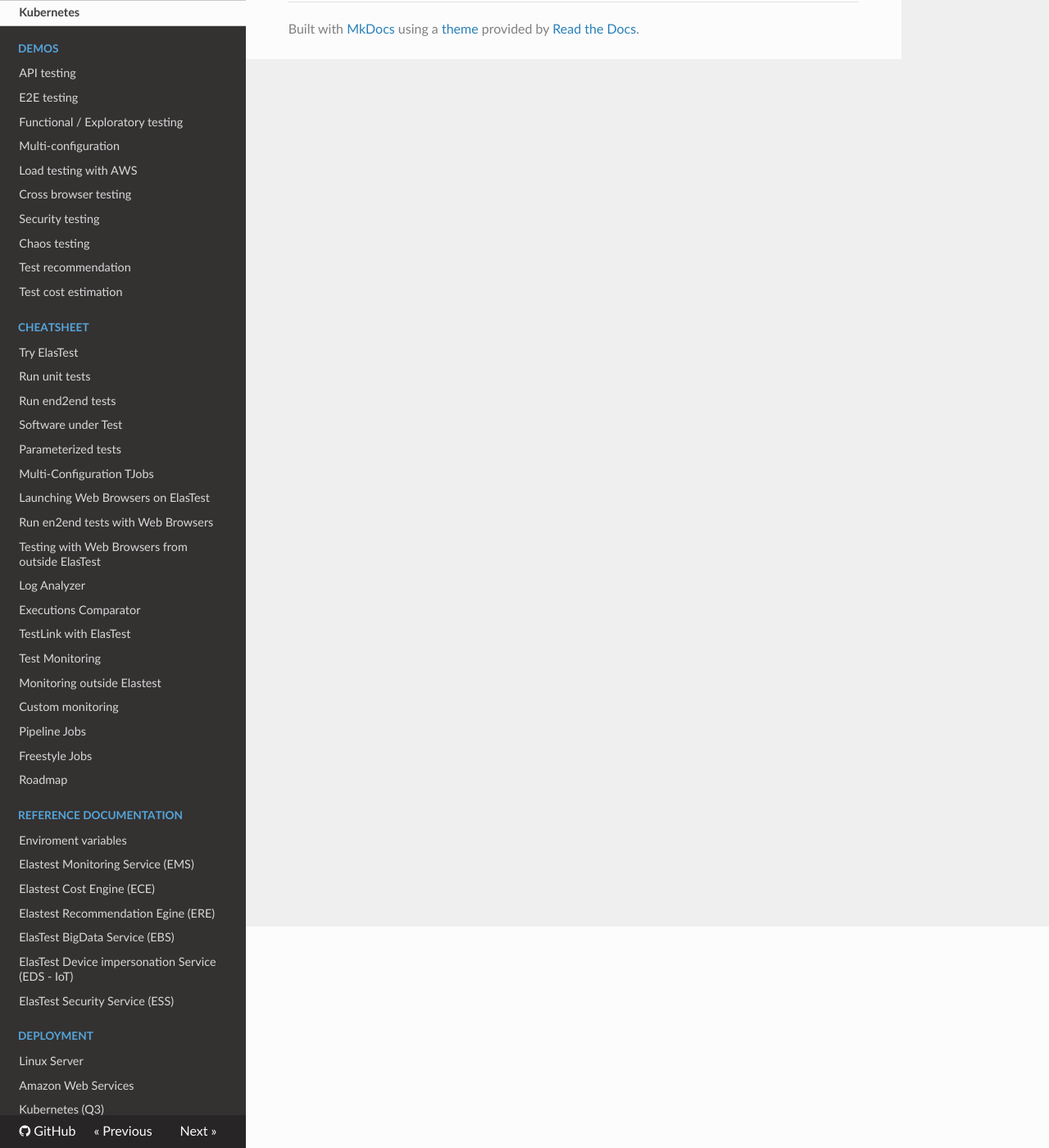
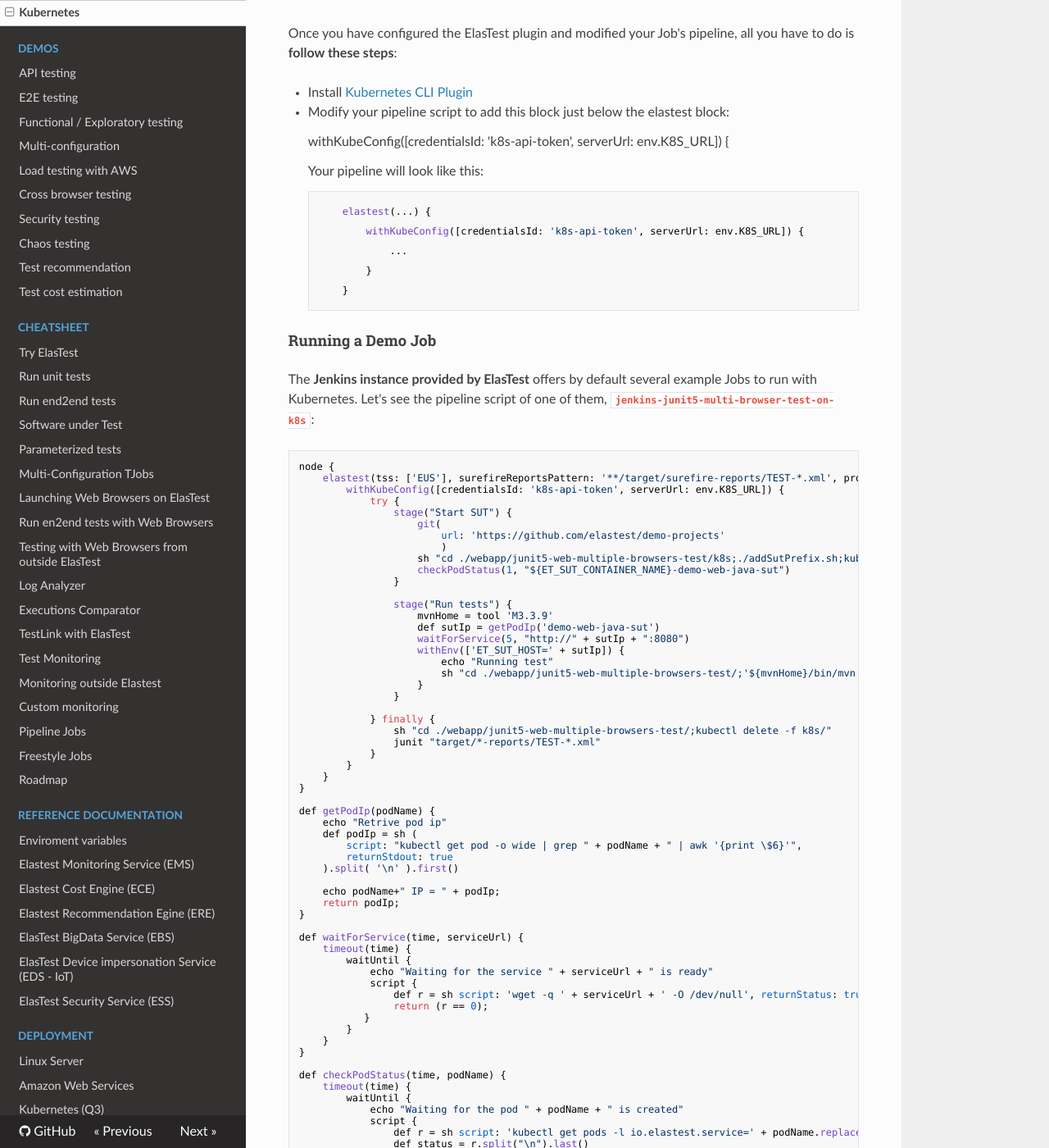
Before and after one commit to elastest/elastest.io-docs, an MkDocs documentation site: the page built from docs/tutorials/kubernetes.md, in a window 1280 px wide and 1400 px high, scrolled down 270 px. Shown: the whole window at 82% size. Built offline with MkDocs 1.6.1, drawn with Linux system fonts in a browser that asks for light colours; nearby versions of some CDN libraries; old or Windows-style settings are respelled for this version of MkDocs; some of the changed text lies outside the part shown.

Commit message:
Add K8s Jenkins tutorial

````diff
--- a/docs/tutorials/kubernetes.md
+++ b/docs/tutorials/kubernetes.md
@@ -6,4 +6,145 @@
 </div>
 </div>
 
-<p><i class="fas fa-hammer fa-3x"></i> On quarter 3</p>
+<h4 class="small-subtitle">What do I need to run jenkins jobs at ElasTest with Kubernetes?</h4>
+
+If you have already used _ElasTest with docker_ and have run Jenkins jobs there are only a few small changes, if not, check out <a href="/docs/tutorials/e2e-testing/">this documentation</a> to see how to configure the **ElasTest plugin** for Jenkins.
+
+Once you have configured the ElasTest plugin and modified your Job's pipeline, all you have to do is **follow these steps**:
+
+-   Install <a href="https://github.com/jenkinsci/kubernetes-cli-plugin">Kubernetes CLI Plugin</a>
+-   Modify your pipeline script to add this block just below the elastest block:
+
+    withKubeConfig([credentialsId: 'k8s-api-token', serverUrl: env.K8S_URL]) {
+
+    Your pipeline will look like this:
+
+            elastest(...) {
+                withKubeConfig([credentialsId: 'k8s-api-token', serverUrl: env.K8S_URL]) {
+                    ...
+                }
+            }
+
+<h4 class="small-subtitle">Running a Demo Job</h4>
+
+The **Jenkins instance provided by ElasTest** offers by default several example Jobs to run with Kubernetes. Let's see the pipeline script of one of them, **`jenkins-junit5-multi-browser-test-on-k8s`**:
+
+```
+node {
+    elastest(tss: ['EUS'], surefireReportsPattern: '**/target/surefire-reports/TEST-*.xml', project: 'Jenkins Examples') {
+        withKubeConfig([credentialsId: 'k8s-api-token', serverUrl: env.K8S_URL]) {
+            try {
+                stage("Start SUT") {
+                    git(
+                        url: 'https://github.com/elastest/demo-projects'
+                        )
+                    sh "cd ./webapp/junit5-web-multiple-browsers-test/k8s;./addSutPrefix.sh;kubectl create -f ."
+                    checkPodStatus(1, "${ET_SUT_CONTAINER_NAME}-demo-web-java-sut")
+                }
+
+                stage("Run tests") {
+                    mvnHome = tool 'M3.3.9'
+                    def sutIp = getPodIp('demo-web-java-sut')
+                    waitForService(5, "http://" + sutIp + ":8080")
+                    withEnv(['ET_SUT_HOST=' + sutIp]) {
+                        echo "Running test"
+                        sh "cd ./webapp/junit5-web-multiple-browsers-test/;'${mvnHome}/bin/mvn' -Dbrowser=chrome -DforkCount=0 test"
+                    }
+                }
+
+            } finally {
+                sh "cd ./webapp/junit5-web-multiple-browsers-test/;kubectl delete -f k8s/"
+                junit "target/*-reports/TEST-*.xml"
+            }
+        }
+    }
+}
+
+def getPodIp(podName) {
+    echo "Retrive pod ip"
+    def podIp = sh (
+        script: "kubectl get pod -o wide | grep " + podName + " | awk '{print \$6}'",
+        returnStdout: true
+    ).split( '\n' ).first()
+
+    echo podName+" IP = " + podIp;
+    return podIp;
+}
+
+def waitForService(time, serviceUrl) {
+    timeout(time) {
+        waitUntil {
+            echo "Waiting for the service " + serviceUrl + " is ready"
+            script {
+                def r = sh script: 'wget -q ' + serviceUrl + ' -O /dev/null', returnStatus: true
+                return (r == 0);
+           }
+        }
+    }
+}
+
+def checkPodStatus(time, podName) {
+    timeout(time) {
+        waitUntil {
+            echo "Waiting for the pod " + podName + " is created"
+            script {
+                def r = sh script: 'kubectl get pods -l io.elastest.service=' + podName.replace('_','-') + " | awk '{print \$3}'", returnStdout: true
+                def status = r.split("\n").last()
+                echo "Pod ${podName} current status: " + status
+                return ( status == 'Running');
+           }
+        }
+    }
+}
+```
+
+Let's look at a few lines in detail:
+
+-   **ElasTest configuration**: This Job executes a E2E test. For this make use of EUS to start browsers
+
+              elastest(tss: ['EUS'], surefireReportsPattern: '**/target/surefire-reports/TEST-*.xml', project: 'Jenkins Examples') {
+                  ...
+              }
+
+-   The **Kubernetes config** block:
+
+              withKubeConfig([credentialsId: 'k8s-api-token', serverUrl: env.K8S_URL]) {
+                  ...
+              }
+
+-   Start and wait for **Sut**: This Job starts a Sut via Kubernetes using a yaml file.
+
+              git(
+                  url: 'https://github.com/elastest/demo-projects'
+                  )
+              sh "cd ./webapp/junit5-web-multiple-browsers-test/k8s;./addSutPrefix.sh;kubectl create -f ."
+
+    Then waits until the Sut pod is created:
+
+              checkPodStatus(1, "${ET_SUT_CONTAINER_NAME}-demo-web-java-sut")
+
+    After, gets the ip of the Sut and waits until the Sut is ready:
+
+              def sutIp = getPodIp('demo-web-java-sut')
+              waitForService(5, "http://" + sutIp + ":8080")
+
+-   **Run tests**:
+
+              withEnv(['ET_SUT_HOST=' + sutIp]) {
+                  echo "Running test"
+                  sh "cd ./webapp/junit5-web-multiple-browsers-test/;'${mvnHome}/bin/mvn' -Dbrowser=chrome -DforkCount=0 test"
+              }
+
+##### Running Job
+
+You can **`run the Job`** and **navigate to ElasTest** to view it. You can easily access it from the Jenkins run console:
+
+<div class="docs-gallery inline-block">
+    <a data-fancybox="gallery-2" href="/docs/tutorials/images/kubernetes/openInElastest.png"><img class="img-responsive img-wellcome" src="/docs/tutorials/images/kubernetes/openInElastest.png"/></a>
+</div>
+
+This test suite has **3 test cases**, of which 2 finish correctly and **`1 of them fails`**. Once the execution is finished you can **view all the information in ElasTest**:
+
+<div class="docs-gallery inline-block">
+    <a data-fancybox="gallery-2" href="/docs/tutorials/images/kubernetes/executionInElastest.png"><img class="img-responsive img-wellcome" src="/docs/tutorials/images/kubernetes/executionInElastest.png"/></a>
+</div>
````
Also changed, not shown: docs/tutorials/images/kubernetes/executionInElastest.png (added), docs/tutorials/images/kubernetes/openInElastest.png (added).
